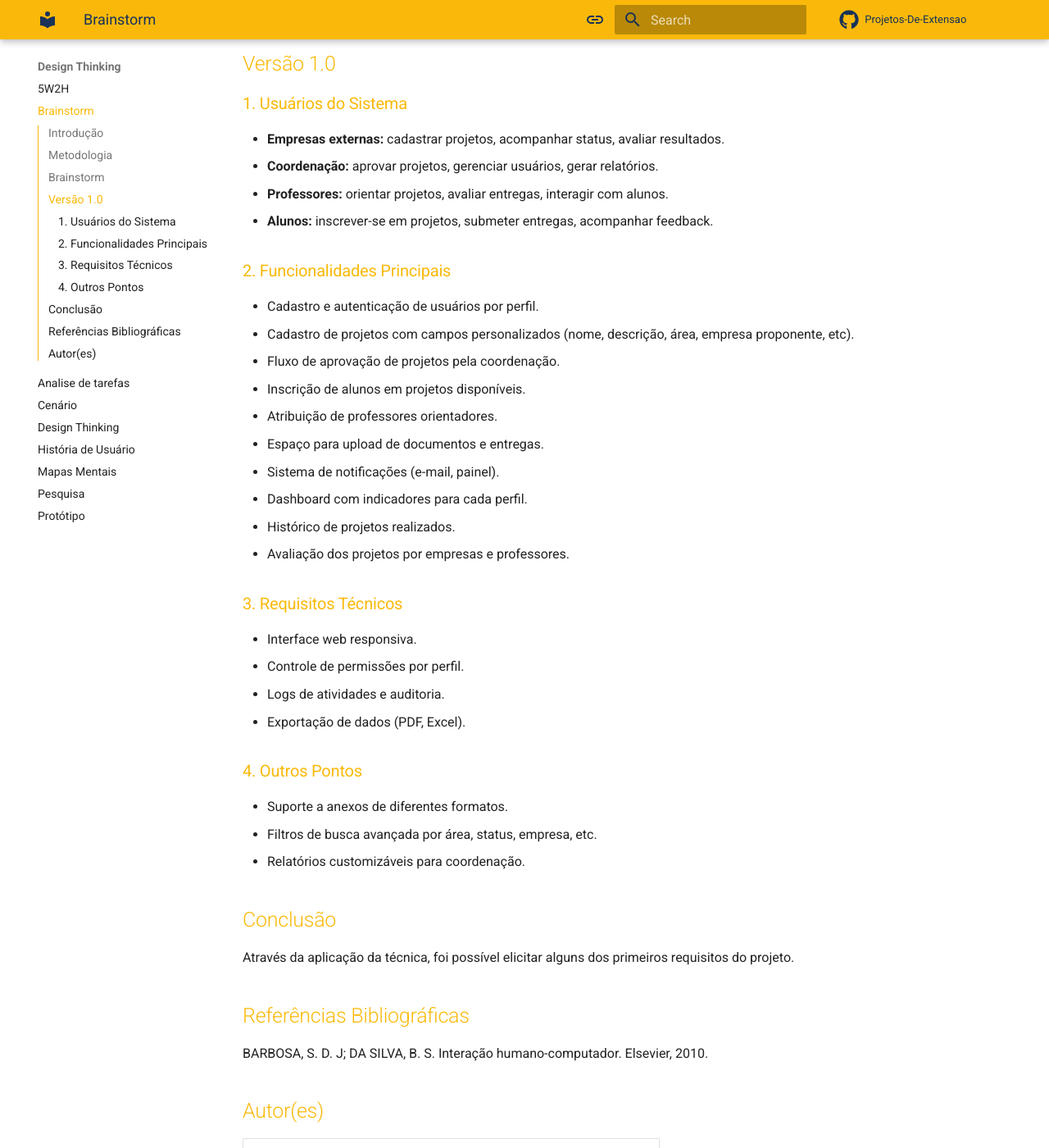
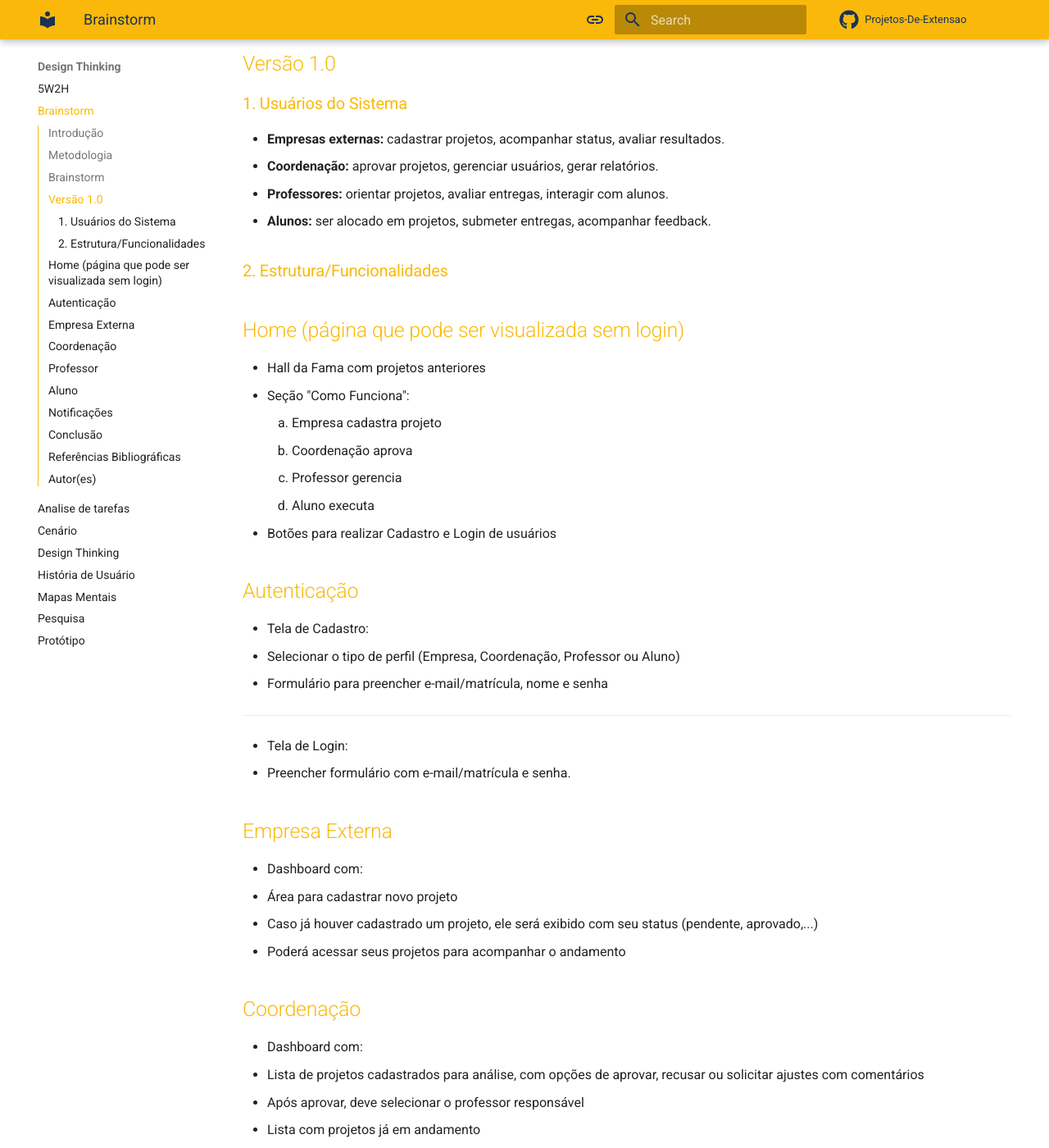
Before and after one commit to Projetos-de-Extensao/PFE_25.2_8003_I, an MkDocs documentation site: the page built from docs/_Design Thinking/Brainstorm.md, in a window 1280 px wide and 1400 px high, scrolled down 593 px. Shown: the whole window at 82% size. Built offline with MkDocs 1.6.1 and Material for MkDocs 9.7.7, drawn with Linux system fonts in a browser that asks for light colours; some of the changed text lies outside the part shown.

Commit message:
updates_mapa/brainstorm

```diff
--- a/docs/_Design Thinking/Brainstorm.md
+++ b/docs/_Design Thinking/Brainstorm.md
@@ -21,30 +21,54 @@ A equipe se reuniu para debater ideias gerais sobre o projeto via..., começou .
 - **Empresas externas:** cadastrar projetos, acompanhar status, avaliar resultados.
 - **Coordenação:** aprovar projetos, gerenciar usuários, gerar relatórios.
 - **Professores:** orientar projetos, avaliar entregas, interagir com alunos.
-- **Alunos:** inscrever-se em projetos, submeter entregas, acompanhar feedback.
+- **Alunos:** ser alocado em projetos, submeter entregas, acompanhar feedback.
 
-### 2. Funcionalidades Principais
-- Cadastro e autenticação de usuários por perfil.
-- Cadastro de projetos com campos personalizados (nome, descrição, área, empresa proponente, etc).
-- Fluxo de aprovação de projetos pela coordenação.
-- Inscrição de alunos em projetos disponíveis.
-- Atribuição de professores orientadores.
-- Espaço para upload de documentos e entregas.
-- Sistema de notificações (e-mail, painel).
-- Dashboard com indicadores para cada perfil.
-- Histórico de projetos realizados.
-- Avaliação dos projetos por empresas e professores.
+### 2. Estrutura/Funcionalidades
+## Home (página que pode ser visualizada sem login)
+- Hall da Fama com projetos anteriores
+- Seção "Como Funciona":
+    1. Empresa cadastra projeto
+    2. Coordenação aprova
+    3. Professor gerencia
+    4. Aluno executa
+- Botões para realizar Cadastro e Login de usuários
 
-### 3. Requisitos Técnicos
-- Interface web responsiva.
-- Controle de permissões por perfil.
-- Logs de atividades e auditoria.
-- Exportação de dados (PDF, Excel).
+## Autenticação
+- Tela de Cadastro:
+1. Selecionar o tipo de perfil (Empresa, Coordenação, Professor ou Aluno)
+2. Formulário para preencher e-mail/matrícula, nome e senha
 
-### 4. Outros Pontos
-- Suporte a anexos de diferentes formatos.
-- Filtros de busca avançada por área, status, empresa, etc.
-- Relatórios customizáveis para coordenação.
+---
+- Tela de Login:
+1. Preencher formulário com e-mail/matrícula e senha.
+
+## Empresa Externa
+- Dashboard com:
+1. Área para cadastrar novo projeto
+2. Caso já houver cadastrado um projeto, ele será exibido com seu status (pendente, aprovado,...)
+3. Poderá acessar seus projetos para acompanhar o andamento
+
+## Coordenação
+- Dashboard com:
+1. Lista de projetos cadastrados para análise, com opções de aprovar, recusar ou solicitar ajustes com comentários
+2. Após aprovar, deve selecionar o professor responsável
+3. Lista com projetos já em andamento
+
+## Professor
+- Dashboard com:
+1. Lista com os projetos a qual foi designado
+2. Dentro dos projetos, ele poderá selecionar os alunos que vão participar, acompanhar as atividades e dar feedback
+
+## Aluno
+- Dashboard com:
+1. Projetos a qual foi designado pelo professor
+2. Onde dentro da página do projeto, ele poderá realizar as entregas e acompanhar o feedback
+
+## Notificações
+- Aprovação de projeto
+- Professor designado
+- Aluno alocado
+- Feedback recebido
 
 ## Conclusão
 <p align = "justify">
```
Also changed, not shown: docs/_Design Thinking/5w2h.md (+1 -1 lines), docs/_Design Thinking/mapa_mental.md (+1 -1 lines), docs/assets/mapamental.png, 1 other file.
